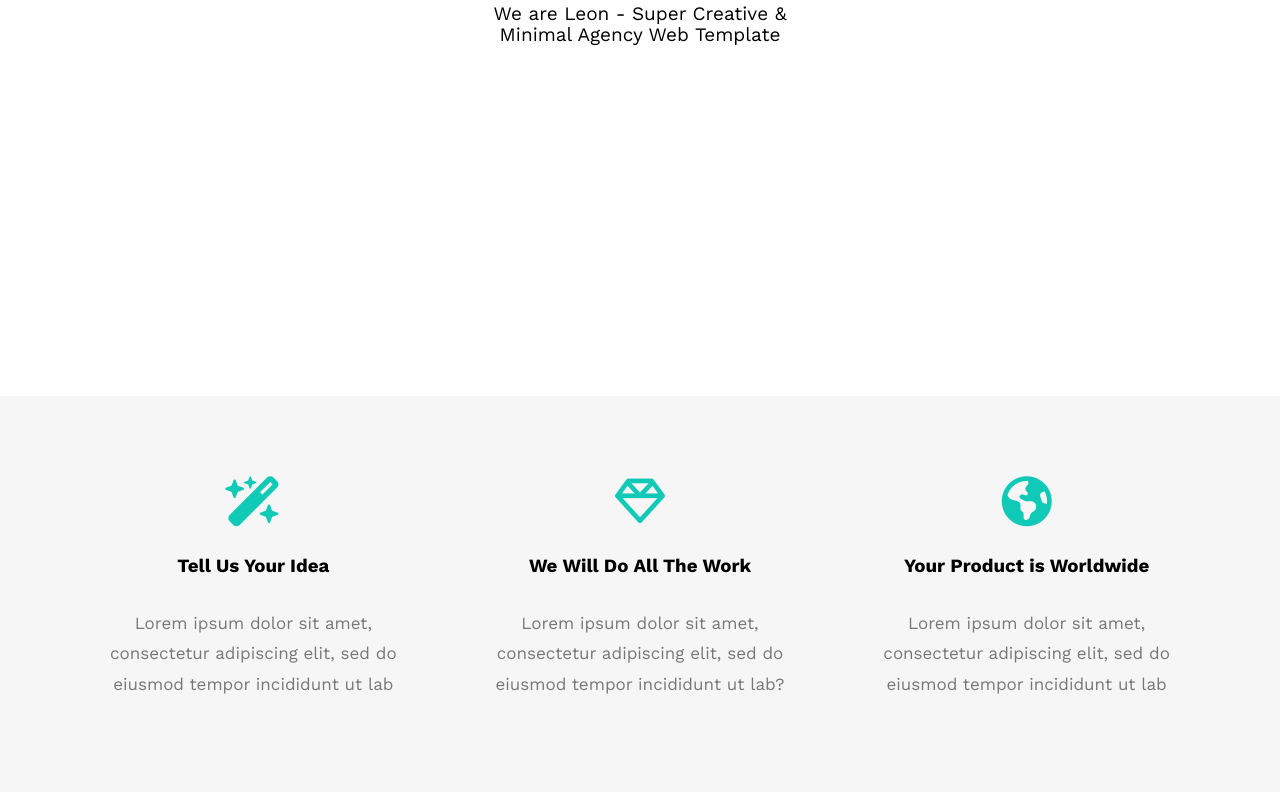
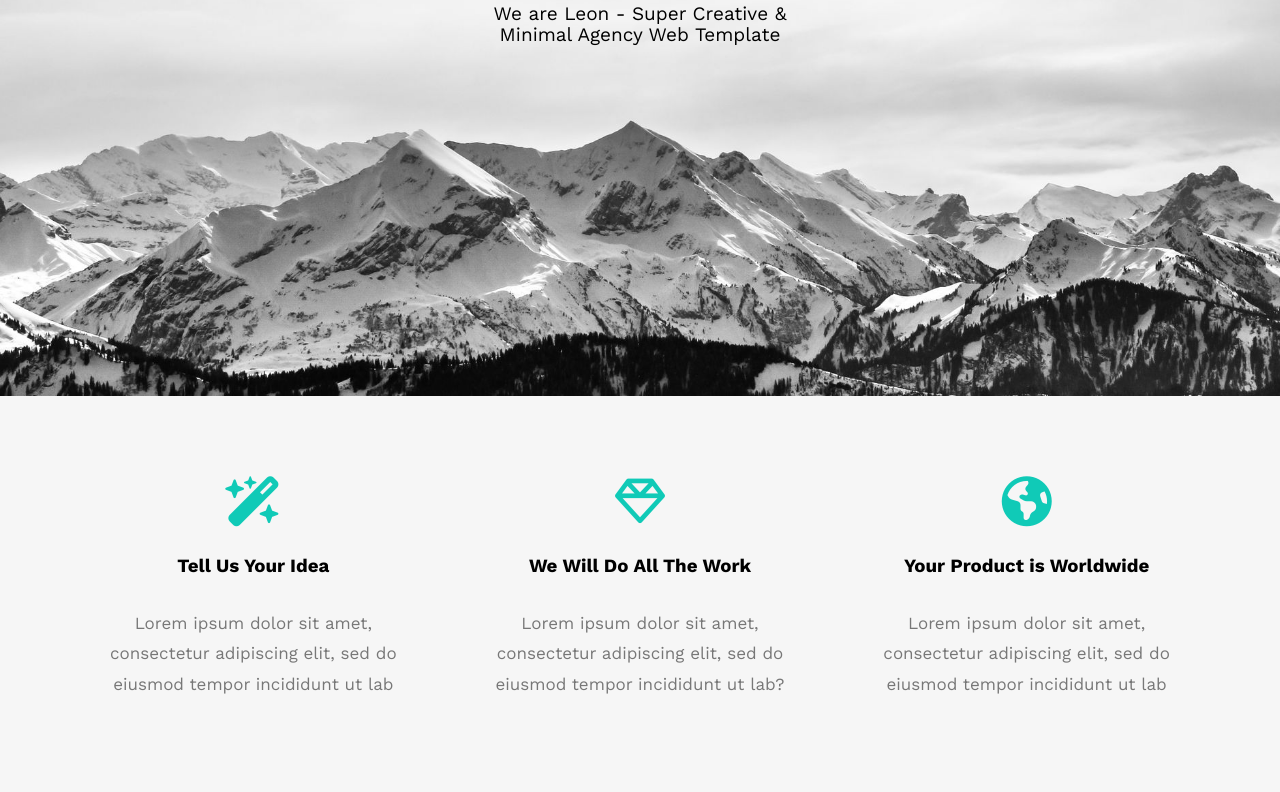
Before and after one commit to IkramDalile/HTML_AND_CSS_Template_One, a plain HTML site: page index.html in a window 1280 px wide. Shown: the part 404-1196 px from the top of the page. Drawn offline with nearby package versions, Linux system fonts and the light colour scheme.

Commit message:
Update leon.css

```diff
--- a/css/leon.css
+++ b/css/leon.css
@@ -175,7 +175,7 @@ body {
 
 /*  Start Landing section*/
 .landing {
-  background-image: url(images/Landing.jpg);
+  background-image: url(../images/landing.jpg);
   background-size: cover;
   height: calc(100vh - 64px);
 }
```
